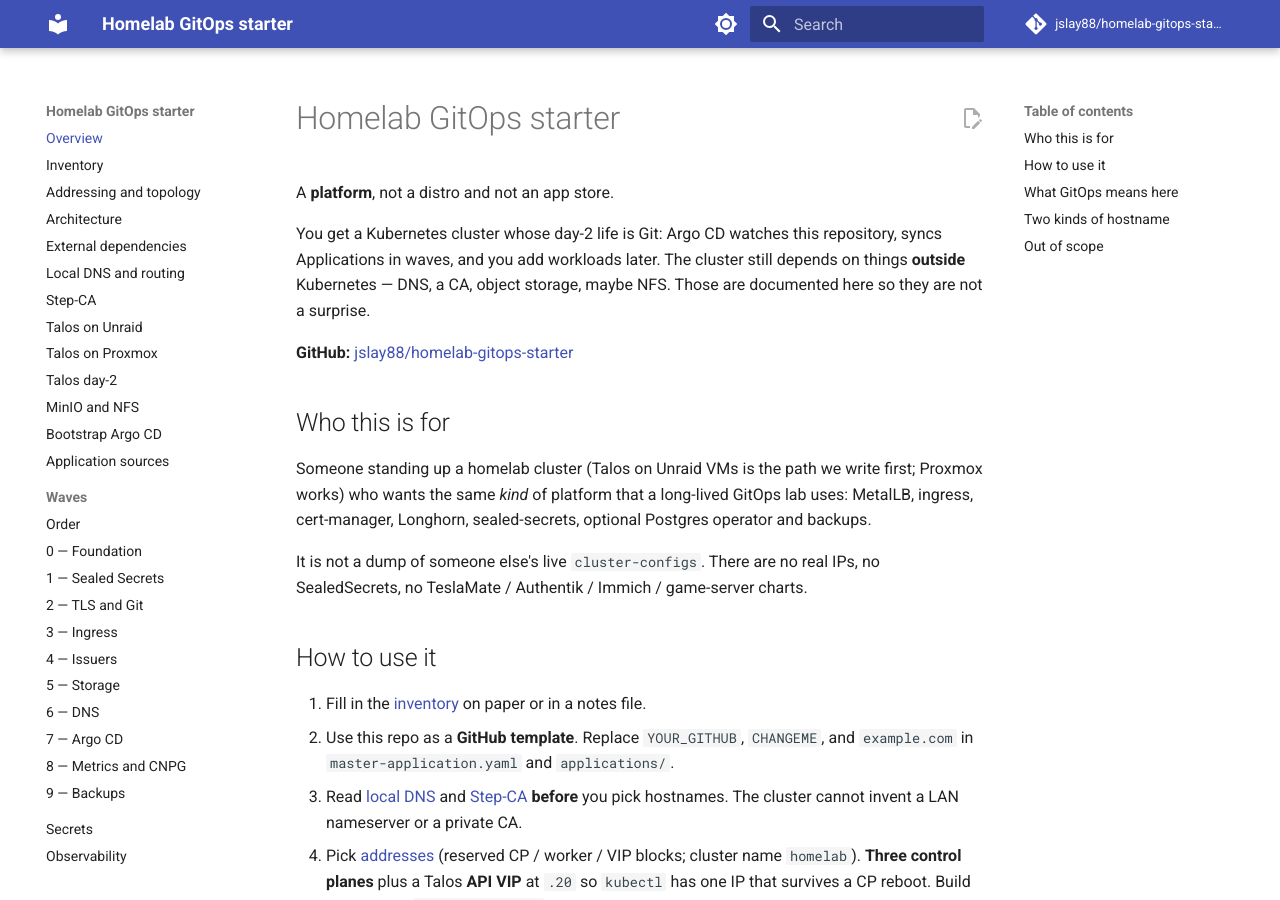
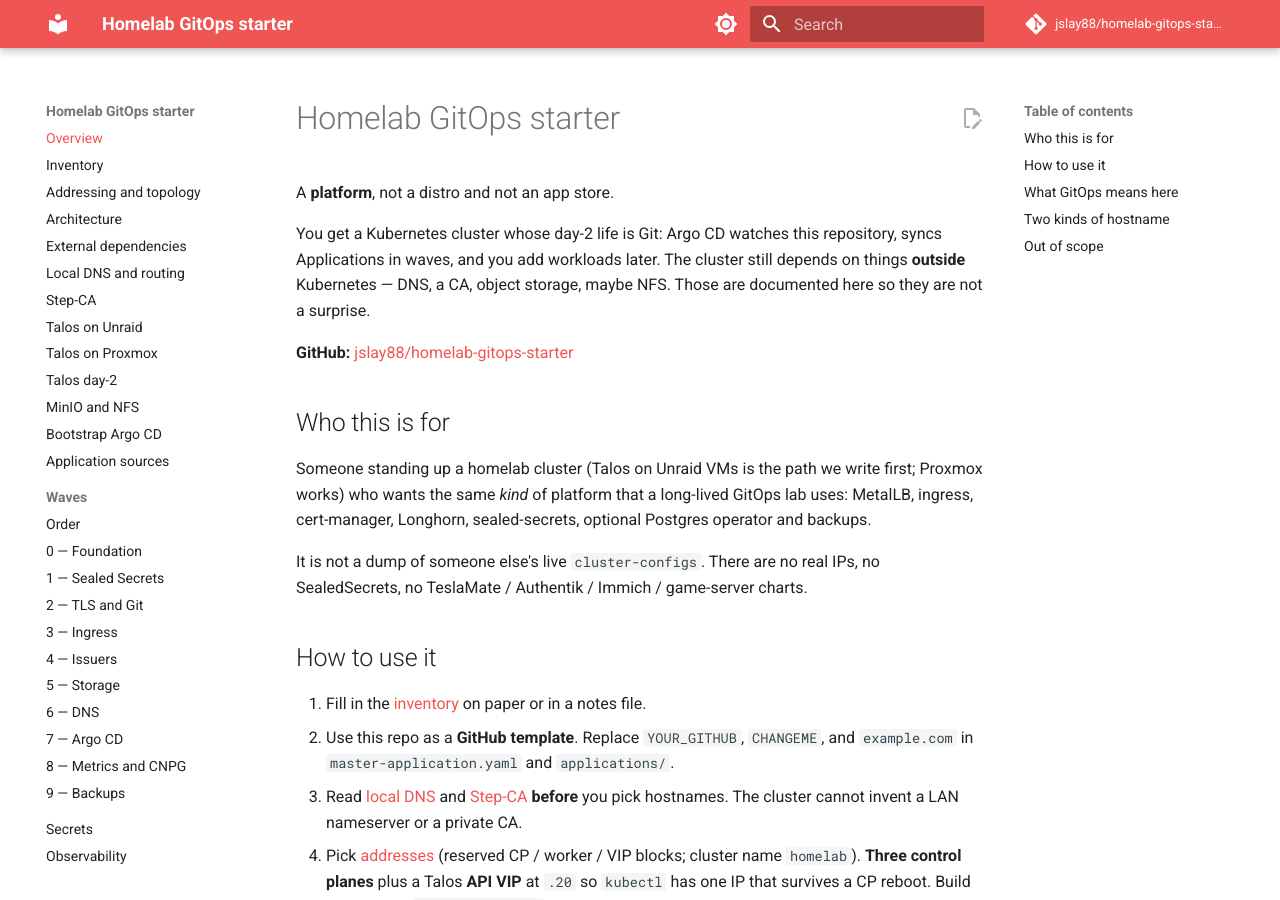
Before and after one commit to jslay88/homelab-gitops-starter, an MkDocs documentation site: the page built from docs/index.md, in a window 1280 px wide and 900 px high. Built offline with MkDocs 1.6.1 and Material for MkDocs 9.7.7, drawn with Linux system fonts in a browser that asks for light colours; comment, search, counter and statistics services are not loaded.

Commit message:
Use Material red as the docs primary color.

```diff
--- a/mkdocs.yml
+++ b/mkdocs.yml
@@ -10,12 +10,14 @@ theme:
   name: material
   palette:
     - scheme: default
-      primary: indigo
+      primary: red
+      accent: red
       toggle:
         icon: material/brightness-7
         name: Switch to dark mode
     - scheme: slate
-      primary: indigo
+      primary: red
+      accent: red
       toggle:
         icon: material/brightness-4
         name: Switch to light mode
```
